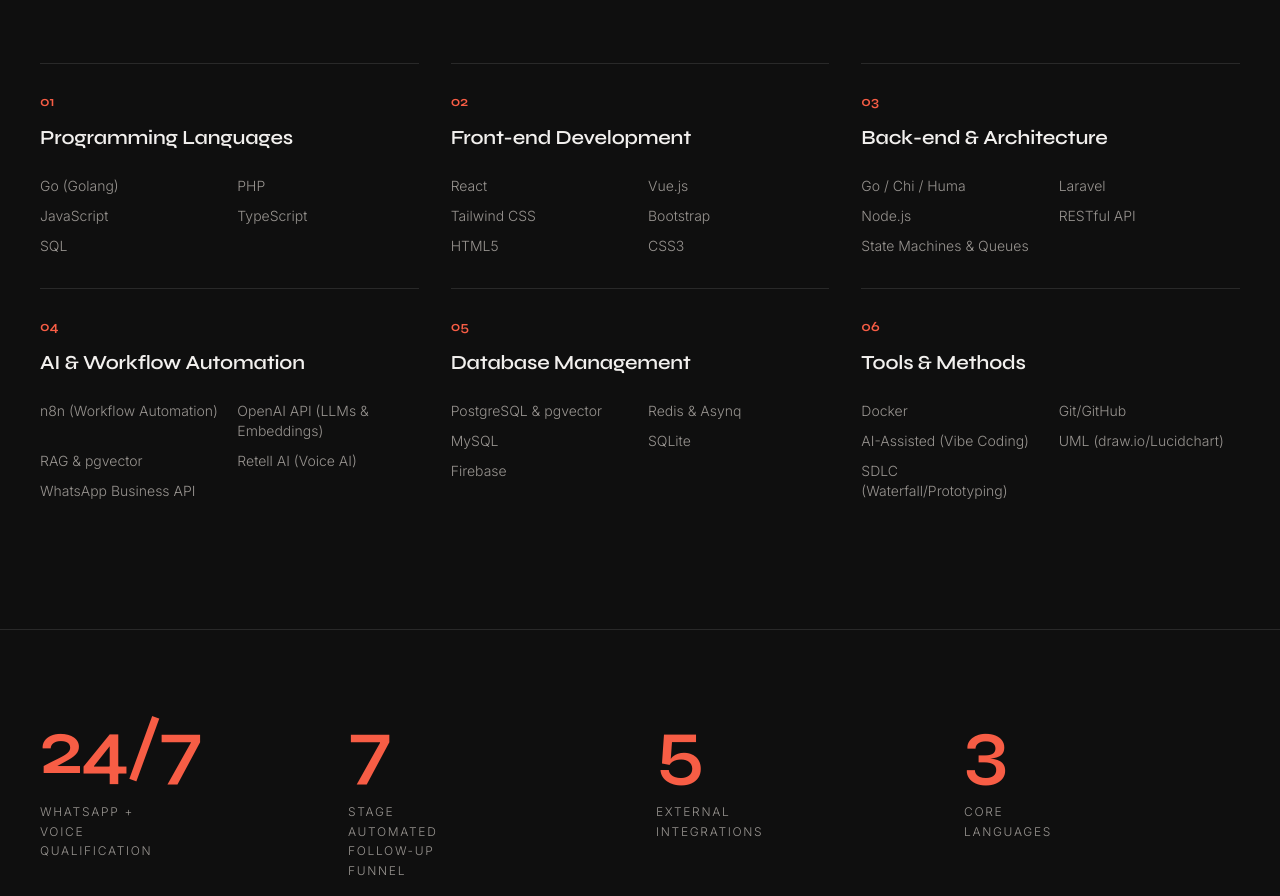
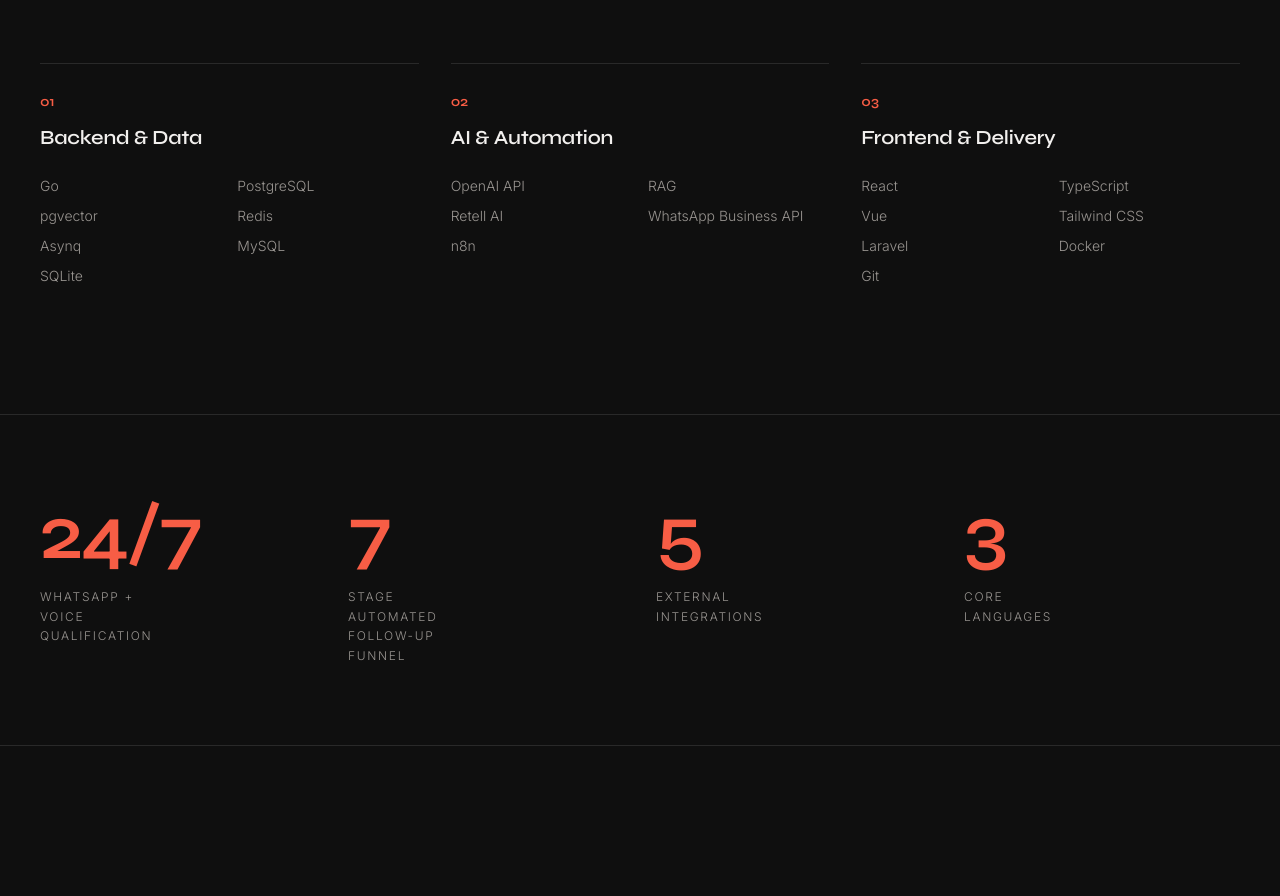
Before and after one commit to erickwinz30/erickwinz30.github.io, a React (Vite) app: page / in a window 1280 px wide. Shown: the part 6673-7569 px from the top of the page. Built offline with nearby package versions, Linux system fonts and the light colour scheme.

Commit message:
refactor: restore condensed skills layout

```diff
--- a/src/data/content.ts
+++ b/src/data/content.ts
@@ -252,63 +252,39 @@
 export const skillGroups: SkillGroup[] = [
   {
     index: "01",
-    title: "Programming Languages",
-    skills: ["Go (Golang)", "PHP", "JavaScript", "TypeScript", "SQL"],
+    title: "Backend & Data",
+    skills: [
+      "Go",
+      "PostgreSQL",
+      "pgvector",
+      "Redis",
+      "Asynq",
+      "MySQL",
+      "SQLite",
+    ],
   },
   {
     index: "02",
-    title: "Front-end Development",
+    title: "AI & Automation",
     skills: [
-      "React",
-      "Vue.js",
-      "Tailwind CSS",
-      "Bootstrap",
-      "HTML5",
-      "CSS3",
+      "OpenAI API",
+      "RAG",
+      "Retell AI",
+      "WhatsApp Business API",
+      "n8n",
     ],
   },
   {
     index: "03",
-    title: "Back-end & Architecture",
+    title: "Frontend & Delivery",
     skills: [
-      "Go / Chi / Huma",
+      "React",
+      "TypeScript",
+      "Vue",
+      "Tailwind CSS",
       "Laravel",
-      "Node.js",
-      "RESTful API",
-      "State Machines & Queues",
-    ],
-  },
-  {
-    index: "04",
-    title: "AI & Workflow Automation",
-    skills: [
-      "n8n (Workflow Automation)",
-      "OpenAI API (LLMs & Embeddings)",
-      "RAG & pgvector",
-      "Retell AI (Voice AI)",
-      "WhatsApp Business API",
-    ],
-  },
-  {
-    index: "05",
-    title: "Database Management",
-    skills: [
-      "PostgreSQL & pgvector",
-      "Redis & Asynq",
-      "MySQL",
-      "SQLite",
-      "Firebase",
-    ],
-  },
-  {
-    index: "06",
-    title: "Tools & Methods",
-    skills: [
       "Docker",
-      "Git/GitHub",
-      "AI-Assisted (Vibe Coding)",
-      "UML (draw.io/Lucidchart)",
-      "SDLC (Waterfall/Prototyping)",
+      "Git",
     ],
   },
 ];
```
Also changed, not shown: 2 other files (tests, documents, lock files or other folders).
